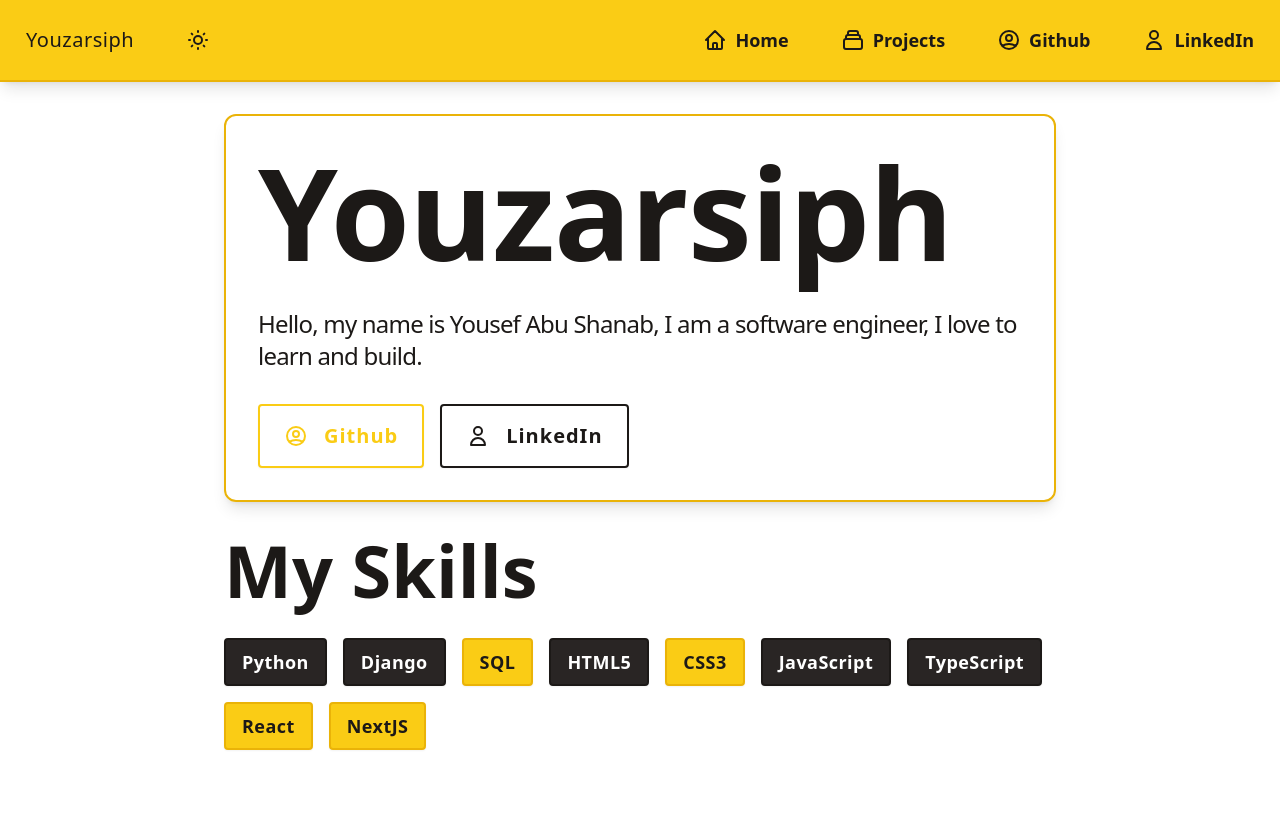
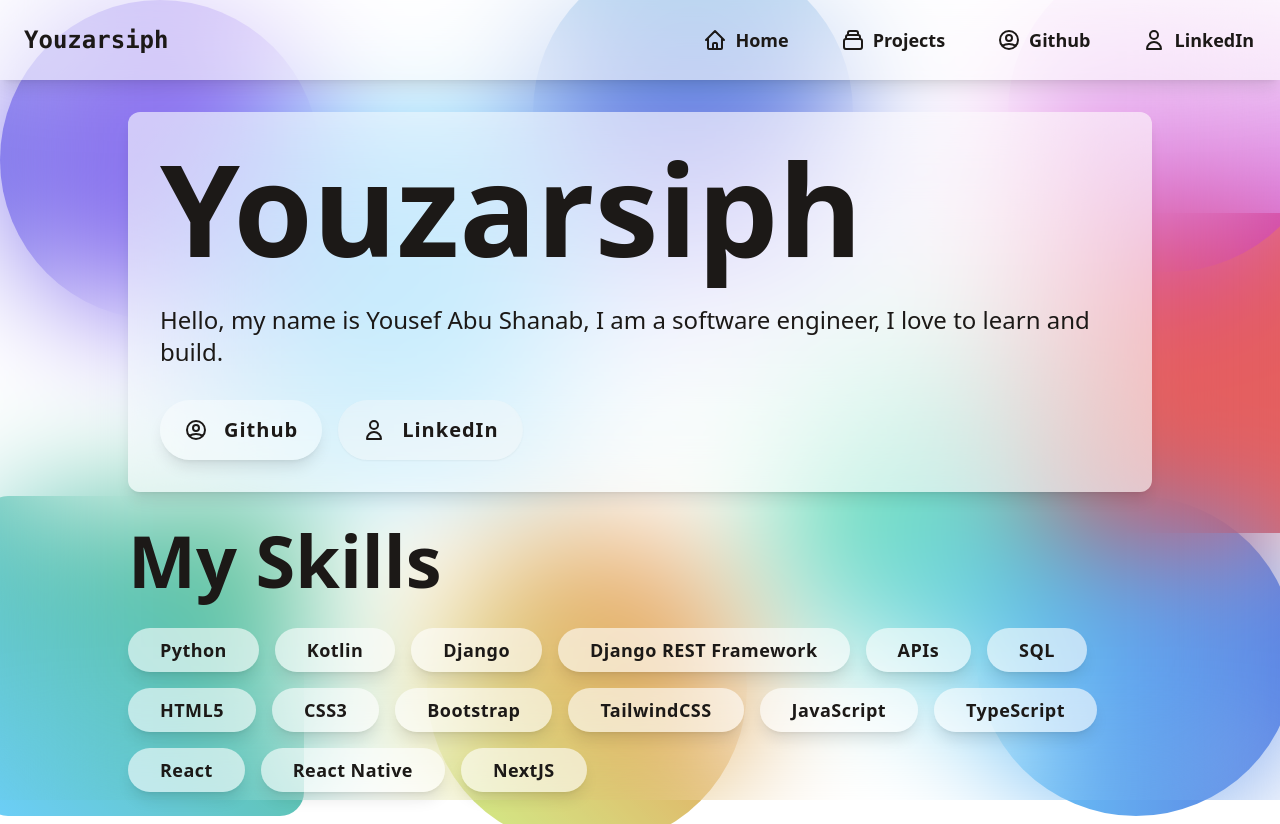
Before and after one commit to youzarsiph/youzarsiph.github.io, a Next.js app: page / in a window 1280 px wide. Before the commit the page ends 800 px from the top, so only its background shows below. Built offline with nearby package versions, Linux system fonts and the light colour scheme.

Commit message:
Redesign

```diff
--- /dev/null
+++ b/components/Background.tsx
@@ -0,0 +1,29 @@
+import React from "react";
+
+const Background = () => (
+  <>
+    <div className="fixed inset-0 -z-10 backdrop-blur-3xl"></div>
+    <div className="fixed inset-0 -z-20 dark:bg-stone-900">
+      <div className="relative h-full w-full">
+        <div className="absolute left-0 top-0 flex h-80 w-80 animate-pulse items-center justify-center rounded-full bg-gradient-to-l from-violet-600 to-indigo-600"></div>
+
+        <div className="absolute left-60 top-32 h-80 w-80 animate-pulse rounded-3xl bg-sky-400"></div>
+
+        <div className="absolute -bottom-4 -right-4 flex h-80 w-80 animate-pulse items-center justify-center rounded-full bg-gradient-to-r from-sky-400 to-blue-700"></div>
+
+        <div className="absolute bottom-32 right-48 h-80 w-80 animate-pulse rounded-full bg-gradient-to-br from-green-400 to-sky-400"></div>
+        <div className="absolute -right-20 bottom-1/3 h-80 w-80 animate-pulse rounded-3xl bg-red-600"></div>
+
+        <div className="absolute -right-12 -top-12 flex h-80 w-80 animate-pulse items-center justify-center rounded-full bg-gradient-to-b from-transparent to-fuchsia-600"></div>
+
+        <div className="absolute -top-12 right-1/3 flex h-80 w-80 animate-pulse items-center justify-center rounded-full bg-gradient-to-t from-violet-600 to-sky-600"></div>
+
+        <div className="absolute -bottom-12 left-1/3 flex h-80 w-80 animate-pulse items-center justify-center rounded-full bg-gradient-to-tr from-lime-300 to-orange-600"></div>
+
+        <div className="absolute -bottom-4 -left-4 h-80 w-80 animate-pulse rounded-3xl bg-gradient-to-tr from-sky-400 to-green-600"></div>
+      </div>
+    </div>
+  </>
+);
+
+export default Background;
--- a/components/badge.tsx
+++ b/components/badge.tsx
@@ -4,14 +4,8 @@
 
 import React from "react";
 
-const Badge = (props: { color: string; children: React.ReactNode }) => (
-  <span
-    className={`badge ${
-      props.color === "primary" ? "badge-primary" : "badge-secondary"
-    }`}
-  >
-    {props.children}
-  </span>
+const Badge = (props: { children: React.ReactNode }) => (
+  <span className="badge">{props.children}</span>
 );
 
 export default Badge;
--- a/components/container.tsx
+++ b/components/container.tsx
@@ -5,7 +5,7 @@
 import React from "react";
 
 const Container = (props: { children: React.ReactNode }) => (
-  <section className="relative mx-4 sm:mx-8 md:mx-16 lg:mx-32 xl:mx-56 2xl:mx-96">
+  <section className="relative mx-2 sm:mx-4 md:mx-8 lg:mx-16 xl:mx-32 2xl:mx-64">
     {props.children}
   </section>
 );
--- a/components/index.tsx
+++ b/components/index.tsx
@@ -2,9 +2,10 @@
  * Components
  */
 
-import Badge from "./badge";
-import Card from "./card";
-import Container from "./container";
-import Nav from "./navbar";
+import Background from "./Background";
+import Badge from "./Badge";
+import Card from "./Card";
+import Container from "./Container";
+import Nav from "./Navbar";
 
-export { Badge, Card, Container, Nav };
+export { Background, Badge, Card, Container, Nav };
--- a/components/navbar.tsx
+++ b/components/navbar.tsx
@@ -6,65 +6,17 @@ import React from "react";
 import Link from "next/link";
 import urlPatterns from "../urls";
 
-const Toggle = () => {
-  const [darkMode, setDarkMode] = React.useState<boolean>(false);
-
-  return (
-    <button
-      type="button"
-      className="navbar-toggle lg:flex"
-      onClick={() => {
-        setDarkMode(!darkMode);
-        document.documentElement.classList.toggle("dark");
-      }}
-    >
-      {darkMode ? (
-        <svg
-          className="h-6 w-6"
-          fill="none"
-          stroke="currentColor"
-          viewBox="0 0 24 24"
-          xmlns="http://www.w3.org/2000/svg"
-        >
-          <path
-            strokeLinecap="round"
-            strokeLinejoin="round"
-            strokeWidth="2"
-            d="M20.354 15.354A9 9 0 018.646 3.646 9.003 9.003 0 0012 21a9.003 9.003 0 008.354-5.646z"
-          ></path>
-        </svg>
-      ) : (
-        <svg
-          className="h-6 w-6"
-          fill="none"
-          stroke="currentColor"
-          viewBox="0 0 24 24"
-          xmlns="http://www.w3.org/2000/svg"
-        >
-          <path
-            strokeLinecap="round"
-            strokeLinejoin="round"
-            strokeWidth="2"
-            d="M12 3v1m0 16v1m9-9h-1M4 12H3m15.364 6.364l-.707-.707M6.343 6.343l-.707-.707m12.728 0l-.707.707M6.343 17.657l-.707.707M16 12a4 4 0 11-8 0 4 4 0 018 0z"
-          ></path>
-        </svg>
-      )}
-    </button>
-  );
-};
-
 const Navbar = (props: { children: React.ReactNode }) => {
   const [open, setOpen] = React.useState<boolean>(false);
 
   return (
     <header className="mb-8">
       <nav className="navbar">
-        <div className="flex w-full items-center justify-between gap-4 lg:w-auto">
-          <span className="navbar-toggle px-4 py-2 lg:flex">
+        <div className="flex w-full items-center justify-between gap-4 px-4 lg:w-auto">
+          <span className="font-mono text-2xl font-semibold lg:flex">
             <Link href={urlPatterns["home"]}>Youzarsiph</Link>
           </span>
           <div className="flex items-center gap-2">
-            <Toggle />
             <button
               type="button"
               aria-label="Menu"
--- a/pages/_document.tsx
+++ b/pages/_document.tsx
@@ -1,11 +1,15 @@
 import { Html, Head, Main, NextScript } from "next/document";
+import { Background } from "../components";
 
 export default function Document() {
   return (
     <Html lang="en" id="body">
       <Head />
-      <body>
+      <body className="relative">
+        <Background />
+
         <Main />
+
         <NextScript />
       </body>
     </Html>
--- a/pages/index.tsx
+++ b/pages/index.tsx
@@ -10,13 +10,19 @@ import { Badge, Card, Container, Nav } from "../components";
 const Home: NextPage = () => {
   const skills = [
     "Python",
+    "Kotlin",
     "Django",
+    "Django REST Framework",
+    "APIs",
     "SQL",
     "HTML5",
     "CSS3",
+    "Bootstrap",
+    "TailwindCSS",
     "JavaScript",
     "TypeScript",
     "React",
+    "React Native",
     "NextJS",
   ];
 
@@ -83,20 +89,14 @@ const Home: NextPage = () => {
               </a>
             </div>
           </Card>
+
           <h1 className="mb-8 text-5xl font-extrabold lg:text-7xl">
             My Skills
           </h1>
           <div className="mb-8 flex flex-wrap items-center gap-4">
-            {skills.map((skill) => {
-              return (
-                <Badge
-                  key={skill}
-                  color={Math.random() > 0.5 ? "primary" : "secondary"}
-                >
-                  {skill}
-                </Badge>
-              );
-            })}
+            {skills.map((skill) => (
+              <Badge key={skill}>{skill}</Badge>
+            ))}
           </div>
         </main>
       </Container>
--- a/pages/projects.tsx
+++ b/pages/projects.tsx
@@ -8,6 +8,13 @@ import { Card, Container, Nav } from "../components";
 
 const Projects: NextPage = () => {
   const projects = [
+    {
+      name: "Snippets",
+      demo: undefined,
+      github: "https://github.com/youzarsiph/snippets/",
+      description:
+        "A social media platform for creating and sharing beautiful images of code snippets",
+    },
     {
       name: "Evolution UI",
       demo: "https://youzarsiph.github.io/next-evolution/",
@@ -28,21 +35,15 @@ const Projects: NextPage = () => {
     },
     {
       name: "Core LMS",
-      demo: "https://youzarsiph.github.io/core_lms/",
+      demo: undefined,
       github: "https://github.com/youzarsiph/core_lms/",
       description: "A learning management system written in python",
     },
     {
-      name: "JApp",
-      demo: "https://youzarsiph.github.io/JApp/",
-      github: "https://github.com/youzarsiph/JApp/",
-      description: "How I write Django apps",
-    },
-    {
       name: "Blog",
-      demo: "https://youzarsiph.github.io/blog/",
+      demo: undefined,
       github: "https://github.com/youzarsiph/blog/",
-      description: "A reusable blogging app written in python",
+      description: "A Django blog app written in python",
     },
   ];
 
@@ -54,6 +55,7 @@ const Projects: NextPage = () => {
       </Head>
 
       <Nav />
+
       <Container>
         <main>
           <Card>
@@ -64,9 +66,9 @@ const Projects: NextPage = () => {
               Here is some of my projects.
             </p>
           </Card>
+
           <div className="mb-8 grid grid-cols-1 gap-4 lg:grid-cols-2">
-            {projects.map((project) => {
-              return (
+            {projects.map((project) => (
               <Card key={project.name}>
                 <h2 className="mb-8 text-3xl font-extrabold tracking-tighter sm:text-5xl">
                   {project.name}
@@ -76,21 +78,22 @@ const Projects: NextPage = () => {
                   <a
                     role={"button"}
                     href={project.github}
-                      className="btn btn-primary"
+                    className="btn btn-primary w-full"
                   >
                     Github
                   </a>
+                  {project.demo !== undefined ? (
                     <a
                       role={"button"}
                       href={project.demo}
-                      className="btn btn-secondary"
+                      className="btn btn-secondary w-full"
                     >
                       Demo
                     </a>
+                  ) : undefined}
                 </div>
               </Card>
-              );
-            })}
+            ))}
           </div>
         </main>
       </Container>
--- a/styles/globals.css
+++ b/styles/globals.css
@@ -8,52 +8,44 @@
   }
 
   body {
-    @apply bg-white text-stone-900 dark:bg-stone-800 dark:text-white;
+    @apply bg-white text-stone-900 dark:bg-stone-800 dark:text-stone-200;
   }
 }
 
 @layer components {
   .btn {
-    @apply inline-block rounded border-2 px-6 py-4 text-xl font-bold tracking-wider shadow-sm outline-none focus:ring focus:ring-offset-2 active:scale-95 active:ring active:ring-offset-2;
+    @apply inline-block rounded-full px-6 py-4 text-center text-xl font-bold tracking-wider shadow-lg outline-none backdrop-blur-3xl active:scale-95;
   }
 
   .btn-primary {
-    @apply border-yellow-400 text-yellow-400 ring-yellow-300 hover:bg-yellow-400 hover:text-stone-900;
+    @apply bg-white/30 hover:bg-white/60 dark:bg-stone-800/30 dark:hover:bg-stone-800/60;
   }
 
   .btn-secondary {
-    @apply border-stone-900 ring-stone-700 hover:bg-stone-700 hover:text-white dark:border-stone-900 dark:bg-stone-900 dark:text-white dark:hover:bg-stone-800;
+    @apply bg-gray-100/30 shadow-sm hover:bg-gray-100/60 dark:bg-gray-700/30 dark:hover:bg-gray-700/60;
   }
 
   .badge {
-    @apply inline-block rounded border-2 px-4 py-2 text-lg font-bold tracking-wide shadow-sm dark:text-stone-900;
-  }
-
-  .badge-primary {
-    @apply border-yellow-500 bg-yellow-400 dark:border-stone-900 dark:bg-stone-700 dark:text-white;
-  }
-
-  .badge-secondary {
-    @apply border-stone-900 bg-stone-800 text-white dark:border-stone-900 dark:bg-stone-800 dark:text-white;
+    @apply inline-block rounded-full bg-white/60 px-8 py-2 text-lg font-bold tracking-wide shadow-lg hover:bg-white/70 dark:bg-stone-800/60 dark:text-stone-200 dark:hover:bg-stone-800/70;
   }
 
   .card {
-    @apply mb-8 rounded-xl border-2 border-yellow-500 p-8 tracking-tighter shadow-lg dark:border-stone-700;
+    @apply mb-8 rounded-xl bg-white/60 p-8 shadow-lg backdrop-blur-3xl dark:bg-stone-800/60;
   }
 
   .navbar {
-    @apply flex flex-col items-center justify-between border-b-2 border-yellow-500 bg-yellow-400 px-2 py-4 shadow-lg dark:border-stone-800 dark:bg-stone-900 dark:text-white lg:flex-row;
+    @apply flex flex-col items-center justify-between bg-white/60 px-2 py-4 shadow-lg dark:bg-stone-800/60 lg:flex-row;
   }
 
   .navbar-toggle {
-    @apply rounded border-2 border-transparent px-4 py-2 text-xl font-medium tracking-wide outline-none hover:bg-white focus:border-yellow-500 focus:bg-white focus:ring focus:ring-white active:scale-95 dark:hover:bg-stone-800 dark:focus:border-stone-900 dark:focus:bg-stone-700 dark:focus:ring-stone-700 lg:hidden;
+    @apply rounded px-4 py-2 text-xl font-medium outline-none hover:bg-white/75 focus:bg-white/75 active:scale-95 dark:hover:bg-stone-800/75 dark:focus:bg-stone-800/75 lg:hidden;
   }
 
   .navbar-menu {
-    @apply mt-4 hidden flex-col items-start gap-4 rounded-xl border-2 border-yellow-500 bg-white p-4 dark:border-stone-800 dark:bg-inherit lg:mt-0 lg:flex lg:flex-row lg:items-center lg:border-none lg:bg-inherit lg:p-0;
+    @apply mt-4 hidden flex-col items-start gap-4 rounded-xl p-4 lg:mt-0 lg:flex lg:flex-row lg:items-center lg:p-0;
   }
 
   .navbar-item {
-    @apply flex w-full items-center gap-2 rounded border-2 border-transparent px-4 py-2 text-lg font-semibold hover:border-yellow-500 hover:bg-yellow-400 active:scale-95 dark:hover:border-stone-700 dark:hover:bg-stone-800 lg:w-auto lg:hover:bg-white;
+    @apply flex w-full items-center gap-2 rounded border-2 border-transparent px-4 py-2 text-lg font-semibold hover:text-stone-800 dark:hover:text-stone-400;
   }
 }
--- a/tailwind.config.js
+++ b/tailwind.config.js
@@ -1,6 +1,5 @@
 /** @type {import('tailwindcss').Config} */
 module.exports = {
-  darkMode: "class",
   content: [
     "./pages/**/*.{js,ts,jsx,tsx}",
     "./components/**/*.{js,ts,jsx,tsx}",
```
Lines whose indentation alone changed are shown as unchanged.
